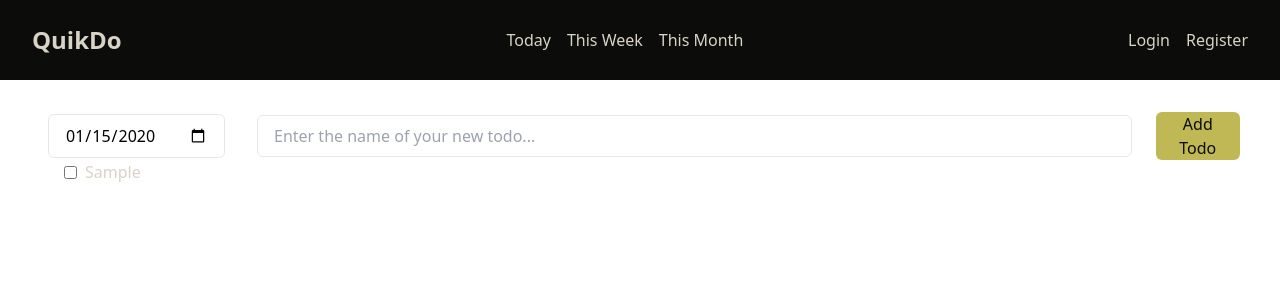
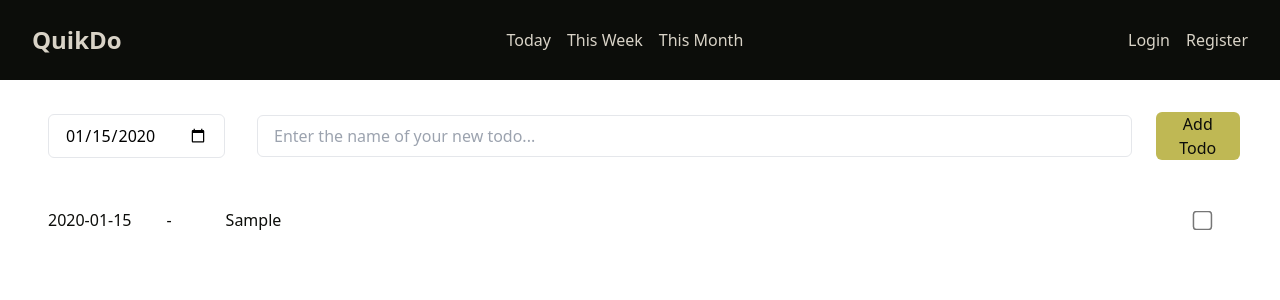
Before and after one commit to Jacob-Mowat/quik-do, a React (Create React App) app in the folder client/: page / in a window 1280 px wide. Both pictures are taken after typing "2020-01-15", "Sample" into the empty fields and a click on the button "Add Todo". Shown: the top 300 px of the page. Built offline with nearby package versions, Linux system fonts and the light colour scheme.

Commit message:
[Fix] Working on design of todo list

```diff
--- a/client/src/App.tsx
+++ b/client/src/App.tsx
@@ -73,24 +73,33 @@ const App = () => {
                     </button>
                 </form>
 
-                <ul className="list-disc pl-8">
+                <div className="flex flex-col list-disc mt-8">
                     {todos.map((todo) => (
-                        <li
+                        <div
+                            className={`flex w-full my-2 py-2 px-4 items-center justify-between text-[#0C0D0A] ${
+                                todo.completed ? 'line-through text-[#BFB854]' : ''
+                            }`}
                             key={todo.id}
-                        className={`flex items-center text-[#D9D3C7] ${
-                            todo.completed ? 'line-through text-gray-500' : ''
-                        }`}
                         >
+                            <div className='w-[10%]'>
+                                {todo.date}
+                            </div>
+
+                            <span className='w-[5%]'> - </span>
+
+                            <div className="w-[80%]">
+                                {todo.title}
+                            </div>
+
                             <input
                                 type="checkbox"
                                 checked={todo.completed}
                                 onChange={() => toggleTodoCompletion(todo.id)}
-                            className="mr-2"
+                                className="w-[5%] mr-0 transform scale-150"
                             />
-                        {todo.title}
-                        </li>
+                        </div>
                     ))}
-                    </ul>
+                </div>
             </section>
         </div>
     );
```
Lines whose indentation alone changed are shown as unchanged.
